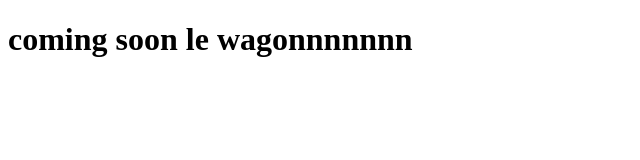
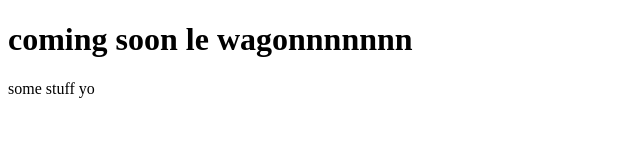
Before and after one commit to nairdesigns/git-101, a plain HTML site: page index.html in a window 1280 px wide. Shown: the whole page, without its empty margins (0-640 px from the left). Drawn offline with Linux system fonts and the light colour scheme.

Commit message:
added a paragraph

```diff
--- a/index.html
+++ b/index.html
@@ -9,5 +9,6 @@
   </head>
   <body>
     <h1>coming soon le wagonnnnnnn</h1>
+    <p>some stuff yo</p>
   </body>
 </html>
```
